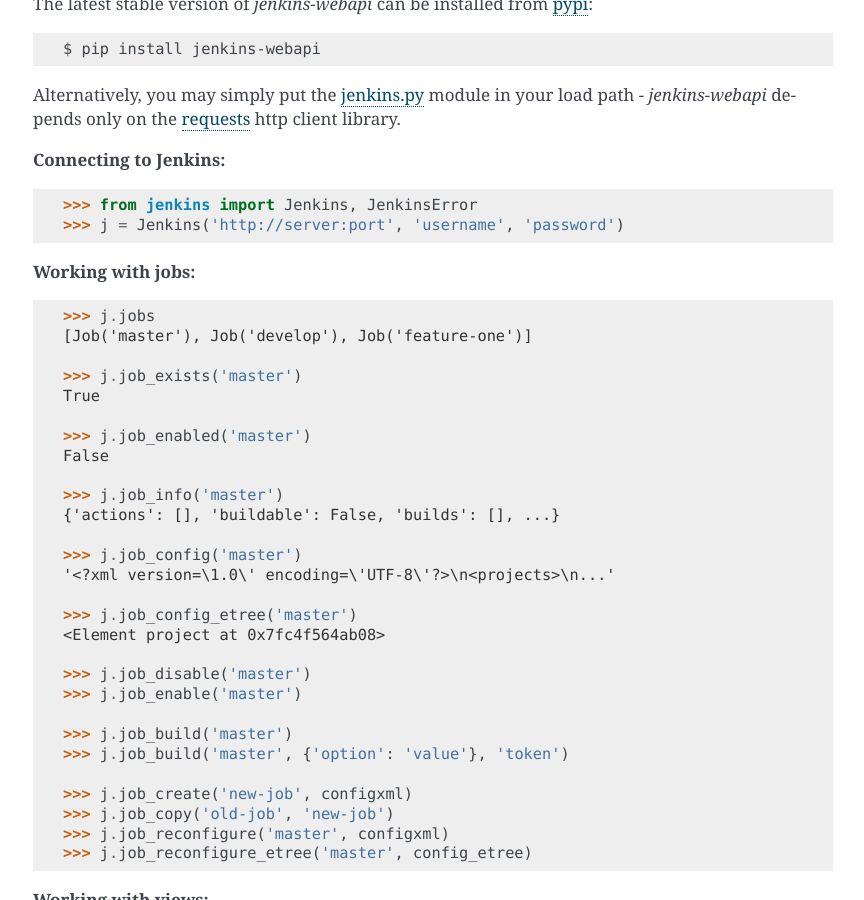
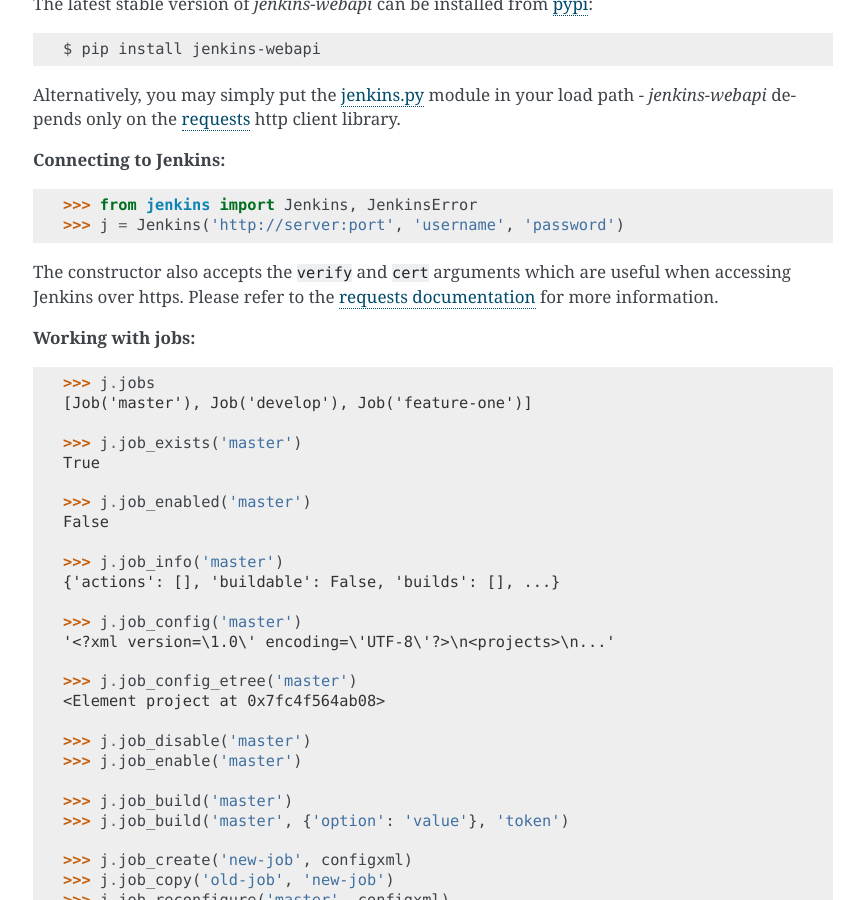
Before and after one commit to gvalkov/jenkins-webapi, a Sphinx documentation site: the page built from doc/index.rst, in a window 1280 px wide and 900 px high, scrolled down 377 px. Shown: the whole window, without its empty margins (167-1031 px from the left). Built offline with Sphinx 7.4.7, drawn with Linux system fonts in a browser that asks for light colours.

Commit message:
Briefly document the verify and cert arguments.

```diff
--- a/doc/index.rst
+++ b/doc/index.rst
@@ -30,6 +30,10 @@
 
    >>> from jenkins import Jenkins, JenkinsError
    >>> j = Jenkins('http://server:port', 'username', 'password')
+
+The constructor also accepts the ``verify`` and ``cert`` arguments
+which are useful when accessing Jenkins over https. Please refer to
+the `requests documentation`_ for more information.
 
 **Working with jobs:**
 
@@ -182,6 +186,7 @@
 .. _github:     https://github.com/gvalkov/jenkins-webapi
 .. _jenkins.py: https://raw.githubusercontent.com/gvalkov/jenkins-webapi/master/jenkins.py
 .. _requests:   http://docs.python-requests.org/en/latest/
+.. _requests documentation: http://docs.python-requests.org/en/latest/user/advanced/#ssl-cert-verification
 
 .. _jenkinsapi:     https://pypi.python.org/pypi/jenkinsapi
 .. _python-jenkins: https://pypi.python.org/pypi/python-jenkins/
```
